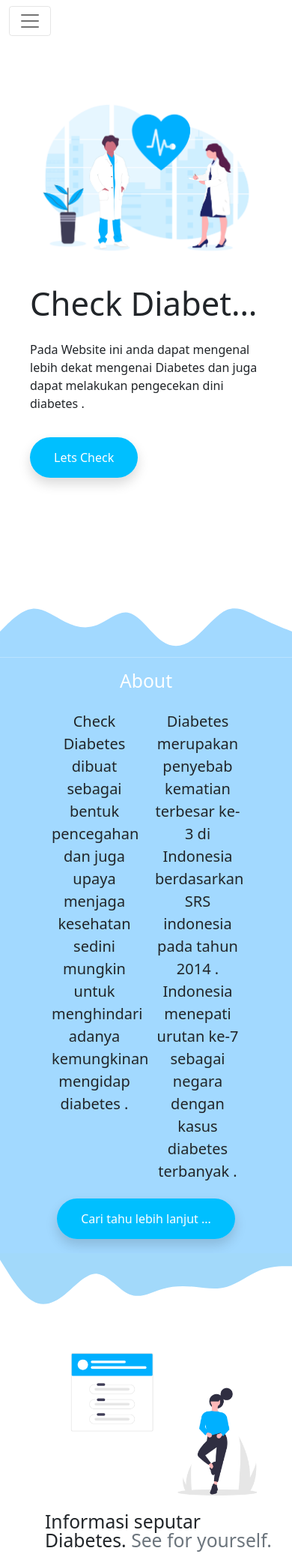
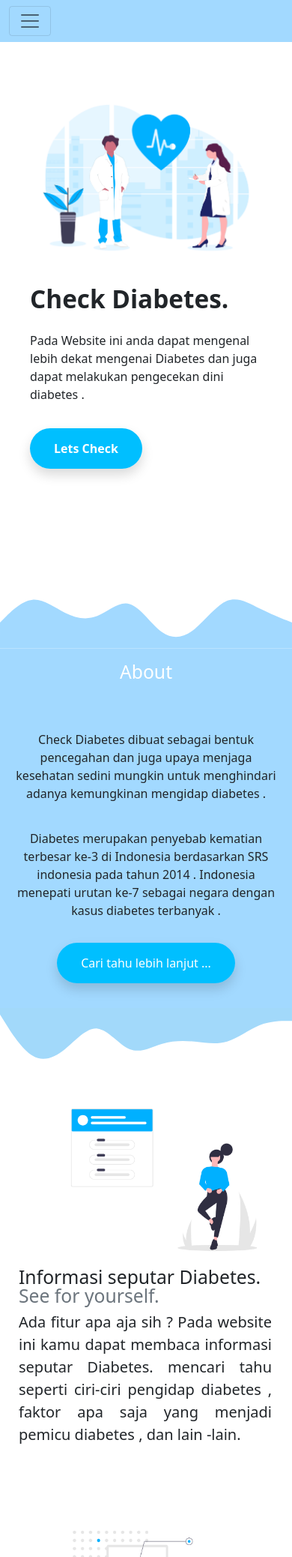
Before and after one commit to onedayxzn/Sistem-Pendeteksi-Dini-Diabetes, a Flask app: page / in a window 390 px wide. Shown: the top 2076 px of the page at 75% size. Run offline with Flask 2, Linux system fonts and the light colour scheme; some libraries are stand-ins or nearby versions.

Commit message:
Memperbaharui tampilan CSS

```diff
--- a/static/css/style.css
+++ b/static/css/style.css
@@ -1,15 +1,30 @@
 @import url("https://cdn.jsdelivr.net/npm/bootstrap-icons@1.7.2/font/bootstrap-icons.css");
-.description-input{
-    color:red;
+
+
+#nav{
+    background-color: #a2d9ff;
+
 }
 
+
+/* check */
+.description-input{
+    color: #344CB7;
+    font-size:10pt;
+}
+
+/* end check */
+
+
+/* home */
 .desc{
     max-width: 400px;
 }
-.tebel-banget{
+
+.tittle{
     font-weight: 900;
 }
-.tebel-sedang{
+.text-button{
     font-weight: bold;
 }
 .button{
@@ -43,38 +58,84 @@
     font-weight: 300;
     line-height: 1;
 }
+
 #descbg{
     background-image: url("./images/blob-scene-haikei.svg");
 }
+
+footer{
+    width: 100%;
+    background-color: #a2d9ff;
+}
+
 .type:hover{
     border-style: groove;
     border-color: black;
 }
 
+/* end home */
+
+/* check results */
+
+.icon-results{
+  text-align: center;
+}
+
+
+.results-images{
+    width:250px;
+    height:250px;
+}
+
 .judul:hover{
-        text-shadow:1px 1px 2px #edf6e5;
+    text-shadow:1px 1px 2px #edf6e5;
 }
+
+.text-result{
+    font-size:20pt;
+    font-weight: 900;
+}
+
 .judul2:hover{
     text-shadow:1px 1px 2px deepskyblue;
 }
+
+.alert{
+    margin-top:20px;
+    margin-left:150px;
+    width: 1000px;
+}
+
 .tab:hover{
     border-style: groove;
     border-color: black;
     letter-spacing: 1px;
 }
+
+#mt{
+    position: fixed;
+    bottom: 0;
+}
+
 .tab2:hover{
     border-style: groove;
     border-color: black;
 }
+/* end check results */
 
+/*mengatur responsive*/
+@media screen and (max-width: 411px){
 
+    #link-description{
+        margin-left: -48px;
+    }
 
-
-/*mengatur responsive home*/
-@media screen and (max-width: 800px){
     .img{
         display: none;
         width: 500px;
+    }
+    .tittle{
+        font-size: 25pt;
     }
 
     .imagecover{
@@ -83,14 +144,127 @@
     .cap{
         font-size: small;
     }
+
+
+    .content-about{
+        display: inline;
+    }
+
+    .text-about{
+        width: 100%;
+        font-size: 12pt;
+    }
+
+    .featurette-heading{
+        margin-left: -25px;
+    }
+
+    .lead{
+        margin-left: -25px;
+        margin-right: 15px;
+    }
+
+    .img-doctor{
+        display:none;
+    }
+
+    .position-button{
+        position: relative;
+        margin-bottom: 10px;
+    }
+
+
+    .results-images{
+        width:150px;
+        height:150px;
+    }
+
+    .text-result{
+        font-size:12pt;
+        font-weight: 900;
+    }
+
+    #alert{
+        width: 300px;
+        margin-left: 30px;
+    }
+
+    #text-footer{
+        font-size:10pt;
+    }
+
+
+
+    #footer-check{
+        background-color: #a2d9ff;
+        width: 100%;
+        background-color: transparent;
+    }
+
+}
+
+@media screen and (max-width: 800px){
+    #link-description{
+        margin-left: -48px;
+    }
+
+    .img{
+        display: none;
+        width: 500px;
+    }
+    .tittle{
+        font-size: 25pt;
+    }
+    .imagecover{
+        display:block;
+    }
+    .cap{
+        font-size: small;
+    }
+    .content-about{
+        display: inline;
+    }
+
+    .text-about{
+        width: 100%;
+        font-size: 12pt;
+        padding: 10px 20px;
+    }
+
+    .featurette-heading{
+        margin-left: -35px;
+    }
+
+    .lead{
+        margin-left: -35px;
+        margin-right: 15px;
+    }
+
+    .img-doctor{
+        display:none;
+    }
+
+    #alert{
+        margin-top:20px;
+        margin-left:35px;
+        width: 350px;
+    }
 }
 @media screen and (max-width: 1199px){
     .img{
         width: 500px;
         z-index: -1;
     }
+    .tittle{
+        font-weight: 700;
+    }
     .cap{
         font-size: small;
+    }
+    .alert{
+        margin-top:20px;
+        margin-left:150px;
+        width: 700px;
     }
 }
 @media screen and (max-width: 992px){
@@ -98,10 +272,17 @@
         width: 300px;
         z-index: -3;
     }
-    .tebel-banget{
+    .tittle{
         font-weight: 700;
     }
     .cap{
         font-size: small;
     }
+    .alert{
+        margin-top:20px;
+        margin-left:150px;
+        width: 700px;
+    }
 }
+
+/* end home */
```
